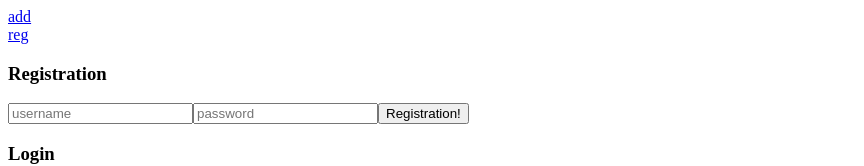
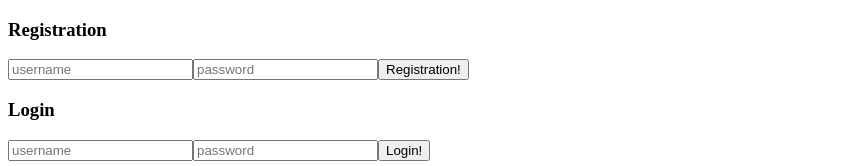
Before and after one commit to ValkaYordanov/WishList, a React (Create React App) app in the folder client/: page / in a window 1280 px wide. Shown: the top 166 px of the page, without its empty margins (0-864 px from the left). Built offline with nearby package versions, Linux system fonts and the light colour scheme; no server answers.

Commit message:
update app

```diff
--- a/client/src/App.js
+++ b/client/src/App.js
@@ -215,9 +215,8 @@ export default function App() {
   return (
     <>
 
-      <Link to={`/addWish`}> add</Link>
-      <br></br>
-      <Link to={`/users/Registration`}> reg</Link>
+      {/* <Link to={`/addWish`}> add</Link> */}
+
       {regPart}
       {loginPart}
       {contents}
```
